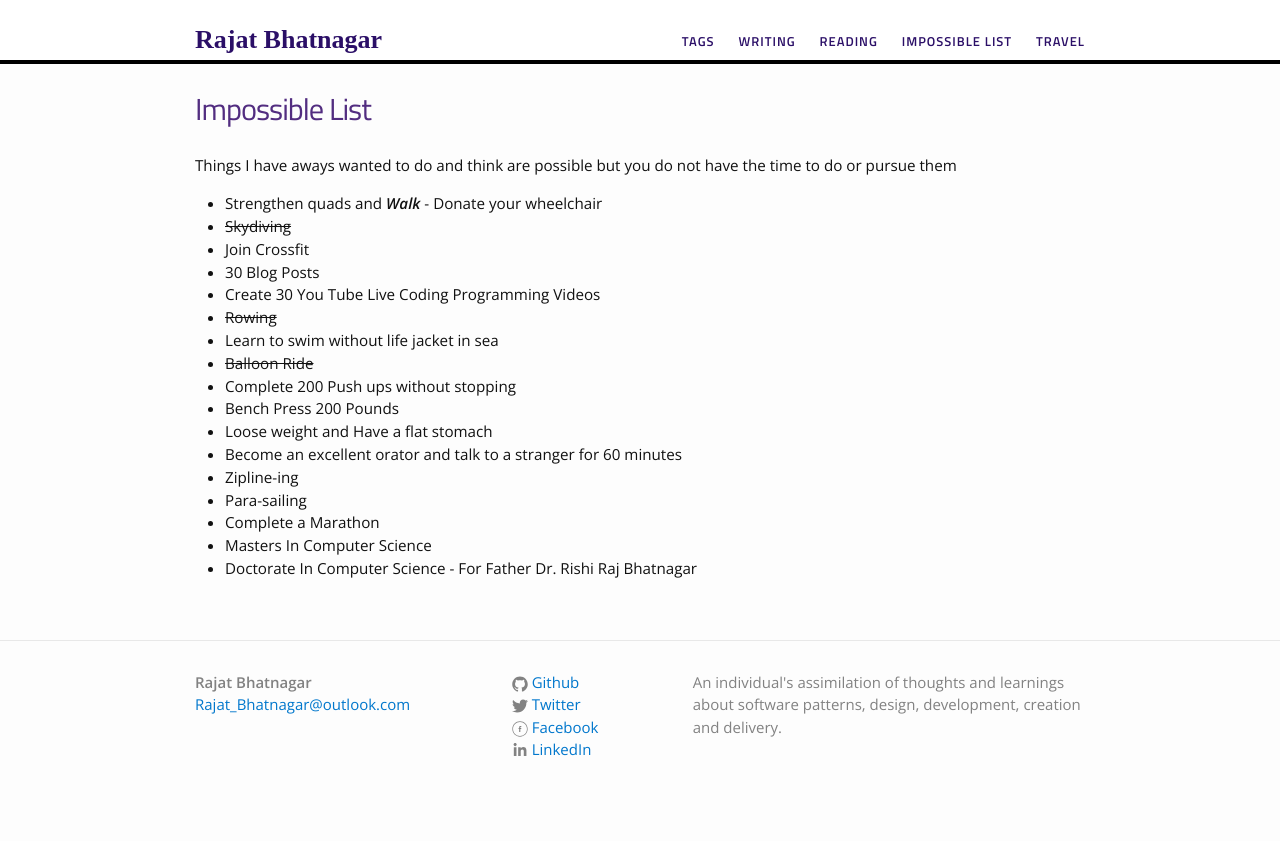
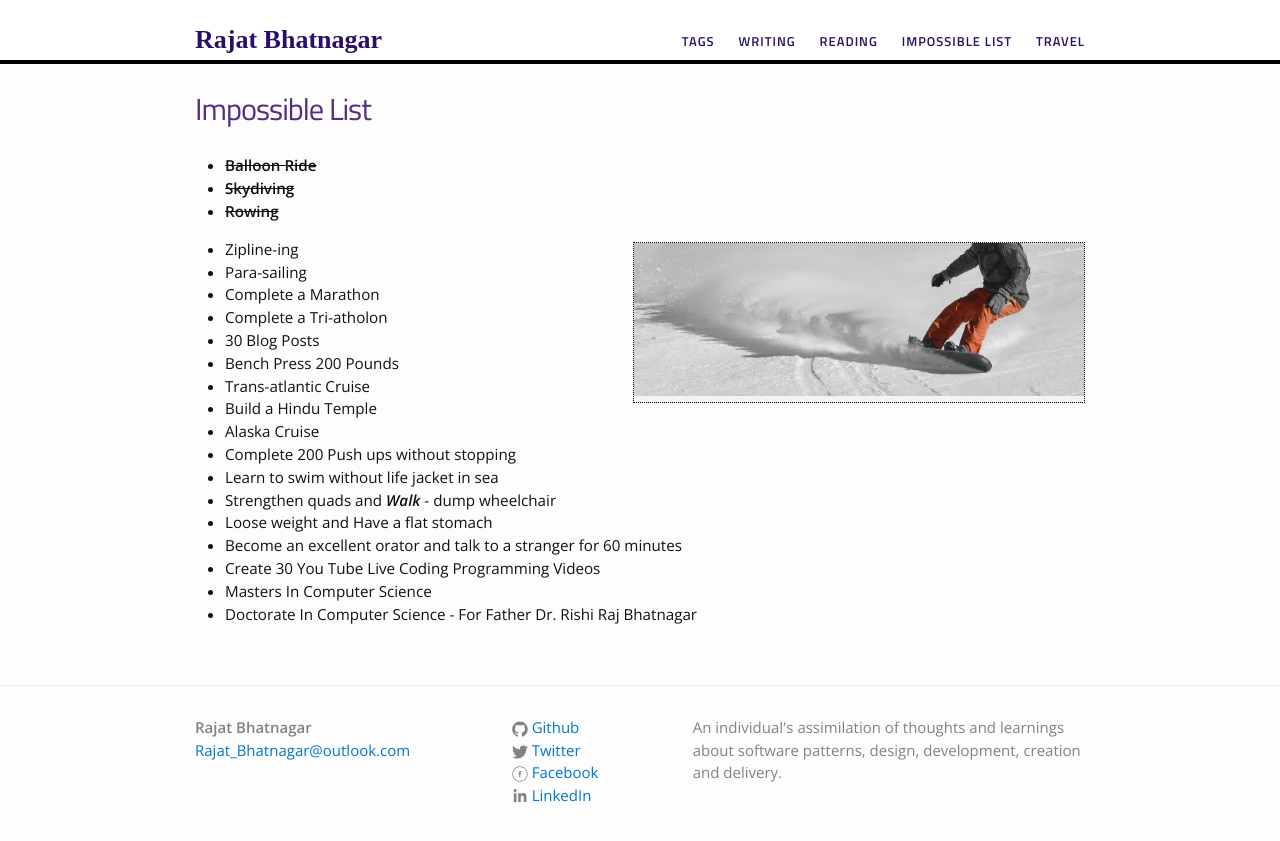
Before and after one commit to rajat-bhatnagar/rajat-bhatnagar.github.io, a Jekyll site: the page built from impossible.md, in a window 1280 px wide. Shown: the top 841 px of the page. Built offline with Jekyll 4.4.1, drawn with Linux system fonts in a browser that asks for light colours; comment, search, counter and statistics services are not loaded.

Commit message:
15thOctober2017: Added image and updated list

```diff
--- a/impossible.md
+++ b/impossible.md
@@ -3,22 +3,24 @@ layout: page
 title: Impossible List
 permalink: /impossible/
 ---
-Things I have aways wanted to do and think are possible but you do not have the time to do or pursue them
-
-- Strengthen quads and **_Walk_** - Donate your wheelchair
-- ~~Skydiving~~
-- Join Crossfit
-- 30 Blog Posts
-- Create 30 You Tube Live Coding Programming Videos
-- ~~Rowing~~
-- Learn to swim without life jacket in sea
-- ~~Balloon Ride~~
-- Complete 200 Push ups without stopping
-- Bench Press 200 Pounds
-- Loose weight and Have a flat stomach
-- Become an excellent orator and talk to a stranger for 60 minutes
+- ~~**Balloon Ride**~~
+- ~~**Skydiving**~~
+- ~~**Rowing**~~
+{% include image.html url="/images/header_snowboarders-2089706_1280.jpg" width="450" align="right" %}
 - Zipline-ing
 - Para-sailing
 - Complete a Marathon
+- Complete a Tri-atholon
+- 30 Blog Posts
+- Bench Press 200 Pounds
+- Trans-atlantic Cruise
+- Build a Hindu Temple
+- Alaska Cruise
+- Complete 200 Push ups without stopping
+- Learn to swim without life jacket in sea
+- Strengthen quads and **_Walk_** - dump wheelchair
+- Loose weight and Have a flat stomach
+- Become an excellent orator and talk to a stranger for 60 minutes
+- Create 30 You Tube Live Coding Programming Videos
 - Masters In Computer Science
 - Doctorate In Computer Science - For Father Dr. Rishi Raj Bhatnagar
```
Also changed, not shown: images/header_snowboarders-2089706_1280.jpg (added).
